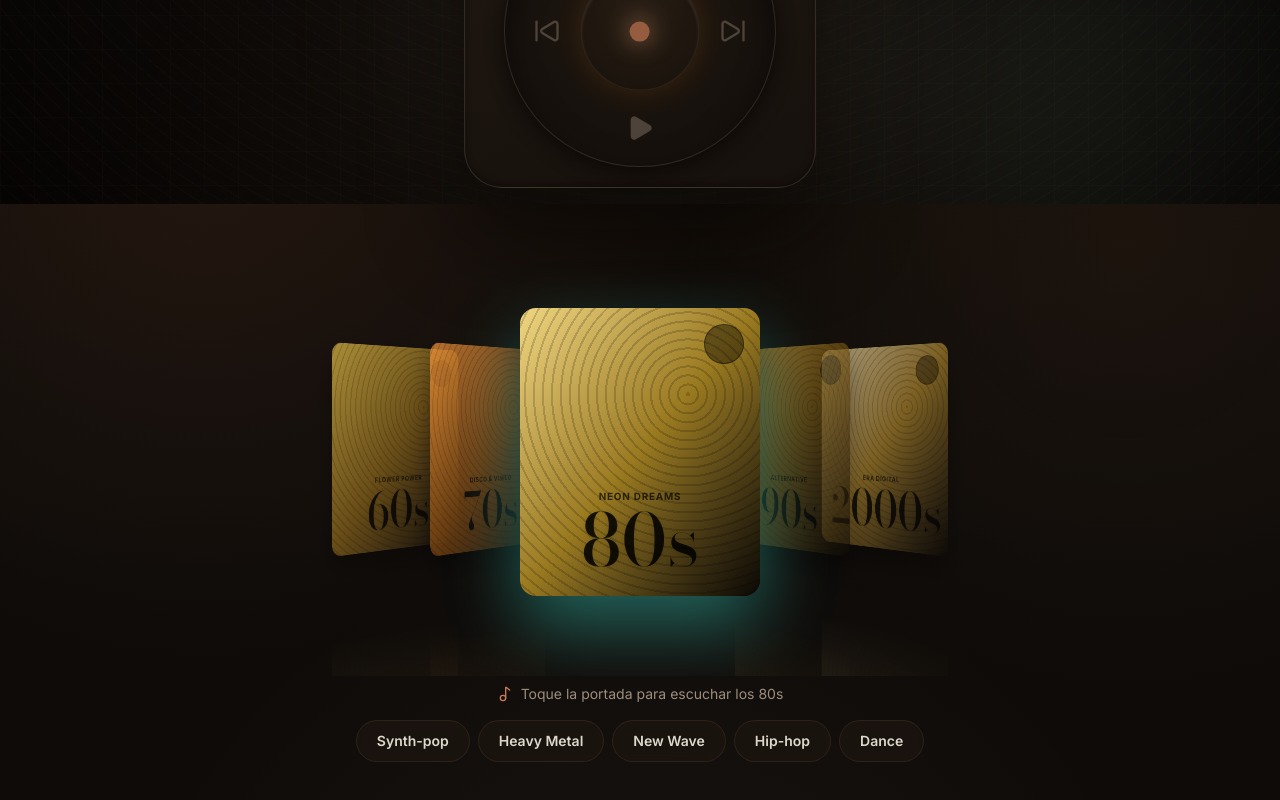
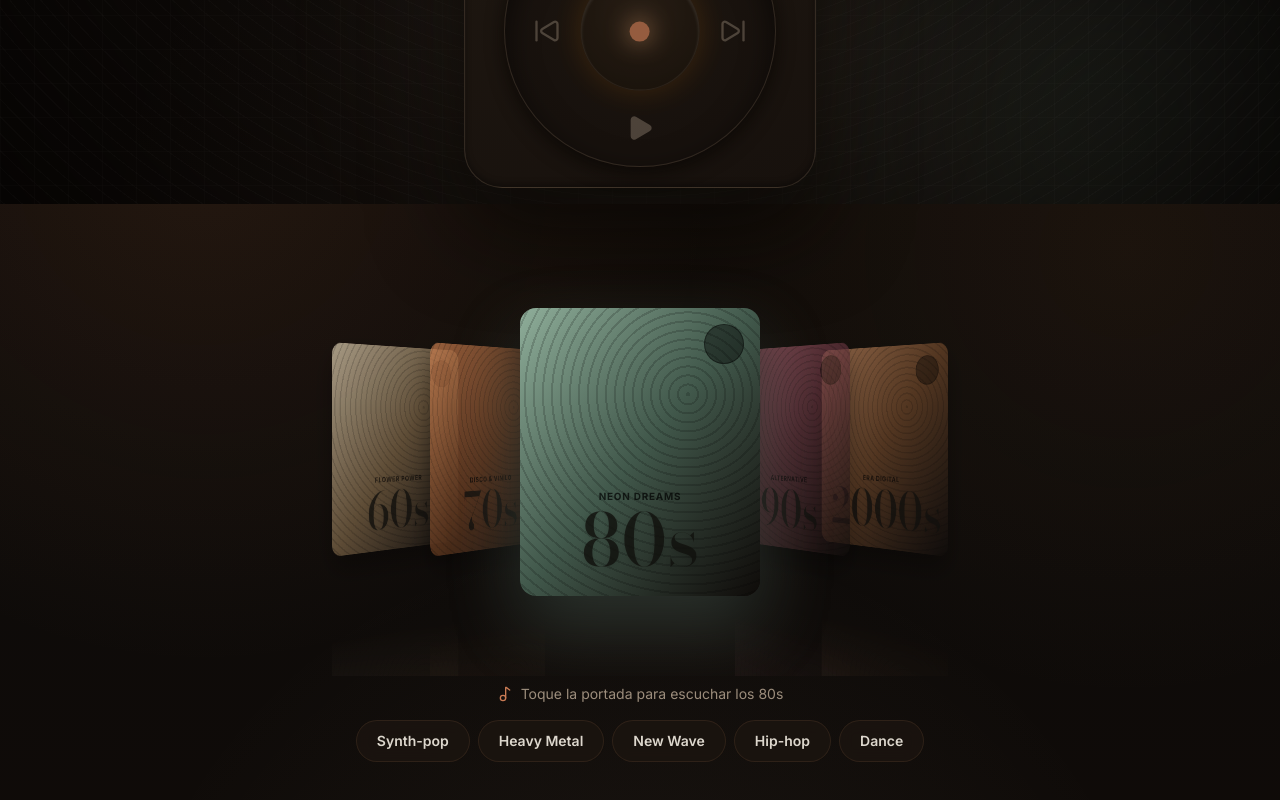
Before and after one commit to turbillon50/decaciones, a Next.js app: page / in a window 1280 px wide. Shown: the part 596-1396 px from the top of the page. Built offline with nearby package versions, Linux system fonts and the light colour scheme; no server answers; the database is empty.

Commit message:
redesign: portadas de decadas en tonos vinilo (kraft/cobre/salvia/vino), glow calido

```diff
--- a/components/CoverFlow.tsx
+++ b/components/CoverFlow.tsx
@@ -17,17 +17,18 @@ export type CoverFlowItem = {
 };
 
 const accentGradient: Record<CoverFlowItem["accent"], string> = {
-  gold: "from-[#e9c349] via-[#b8901f] to-[#0d0d0d]",
-  amber: "from-[#ff8c00] via-[#a85a00] to-[#0d0d0d]",
-  teal: "from-[#46d9c8] via-[#1f8378] to-[#0d0d0d]",
-  rose: "from-[#e36b6b] via-[#8c3636] to-[#0d0d0d]",
+  gold: "from-[#e2d3b6] via-[#7d6647] to-[#0e0b09]",
+  amber: "from-[#cf8050] via-[#6e3f22] to-[#0e0b09]",
+  teal: "from-[#8fae9a] via-[#41584b] to-[#0e0b09]",
+  rose: "from-[#b96a79] via-[#5e3039] to-[#0e0b09]",
 };
 
+// Glow calido y discreto — luz de lampara, no neon.
 const accentGlow: Record<CoverFlowItem["accent"], string> = {
-  gold: "rgba(233,195,73,0.45)",
-  amber: "rgba(255,140,0,0.45)",
-  teal: "rgba(70,217,200,0.45)",
-  rose: "rgba(227,107,107,0.45)",
+  gold: "rgba(226,211,182,0.28)",
+  amber: "rgba(207,128,80,0.30)",
+  teal: "rgba(143,174,154,0.28)",
+  rose: "rgba(185,106,121,0.28)",
 };
 
 /** Portada estilizada (vinilo) generada para cada item. */
@@ -47,7 +48,7 @@ function Artwork({ item }: { item: CoverFlowItem }) {
             {item.subtitle}
           </p>
         ) : null}
-        <p className="font-year text-6xl leading-none text-black/85 drop-shadow-sm sm:text-7xl">
+        <p className="font-year text-6xl leading-none text-[#10100c]/80 drop-shadow-sm sm:text-7xl">
           {item.title}
         </p>
       </div>
--- a/data/decades-meta.ts
+++ b/data/decades-meta.ts
@@ -16,35 +16,35 @@ export const decadeMeta: DecadeMeta[] = [
     label: "60s",
     epoch: "Flower Power",
     accent: "gold",
-    gradient: "from-[#e9c349] via-[#8a651a] to-[#0c0905]",
+    gradient: "from-[#e2d3b6] via-[#7d6647] to-[#0e0b09]",
   },
   {
     id: "70s",
     label: "70s",
     epoch: "Disco & Vinilo",
     accent: "amber",
-    gradient: "from-[#ff9a3c] via-[#8a4d12] to-[#0c0905]",
+    gradient: "from-[#cf8050] via-[#6e3f22] to-[#0e0b09]",
   },
   {
     id: "80s",
     label: "80s",
     epoch: "Neon Dreams",
     accent: "teal",
-    gradient: "from-[#f0d680] via-[#9a7a20] to-[#0c0905]",
+    gradient: "from-[#8fae9a] via-[#41584b] to-[#0e0b09]",
   },
   {
     id: "90s",
     label: "90s",
     epoch: "Alternative",
     accent: "rose",
-    gradient: "from-[#d9a13a] via-[#71500f] to-[#0c0905]",
+    gradient: "from-[#b96a79] via-[#5e3039] to-[#0e0b09]",
   },
   {
     id: "2000s",
     label: "2000s",
     epoch: "Era Digital",
     accent: "gold",
-    gradient: "from-[#f3e3b3] via-[#a8822a] to-[#0c0905]",
+    gradient: "from-[#c98e64] via-[#6b4528] to-[#0e0b09]",
   },
 ];
 
```
